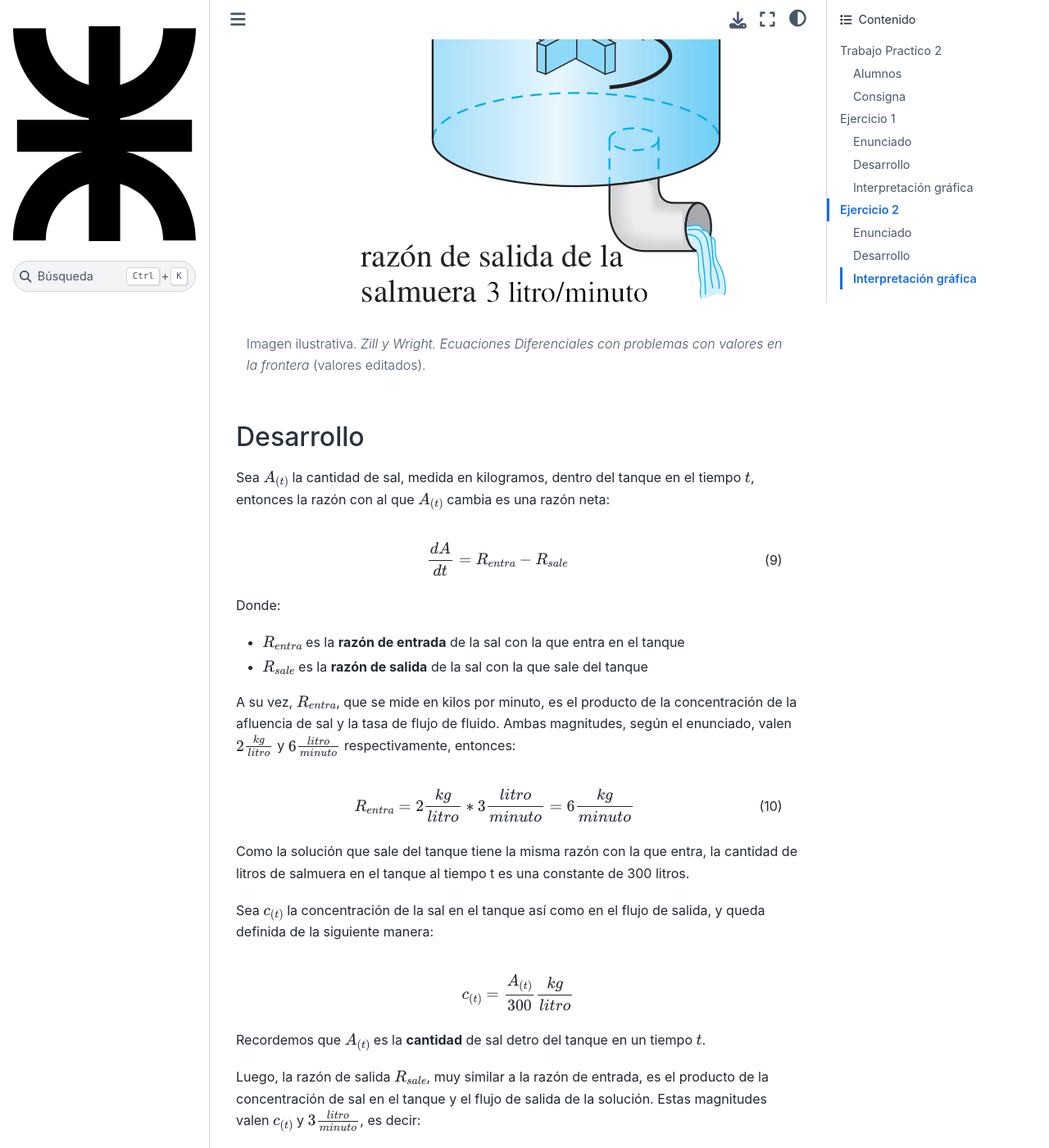
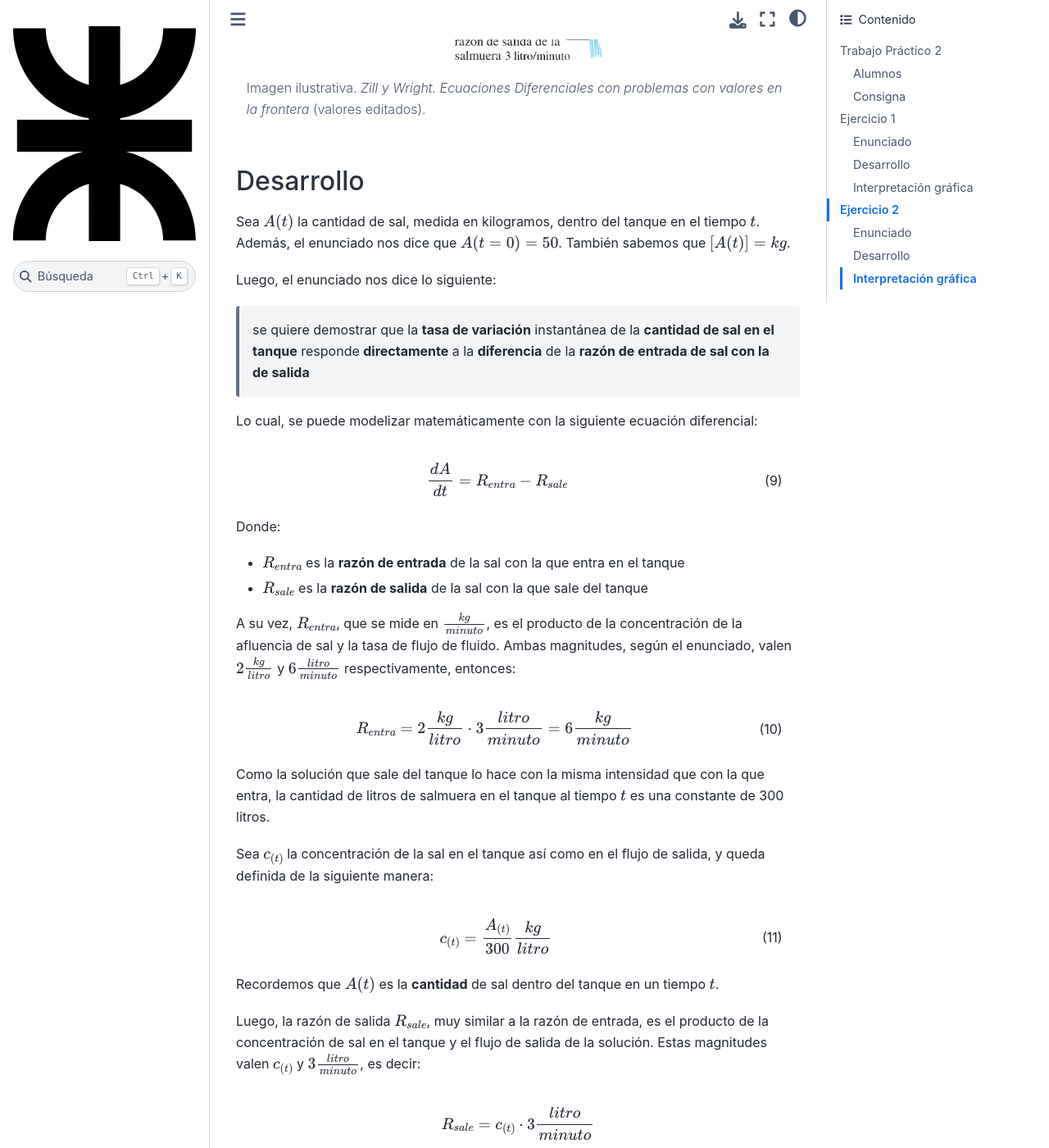
Before and after one commit to gorandp/am2_tp2, a Sphinx documentation site: the page built from docs/index.rst, in a window 1280 px wide and 1400 px high, scrolled down 7783 px. Shown: the whole window at 82% size. Built offline with Sphinx 7.4.7 and the Sphinx Book theme 1.1.4, drawn with Linux system fonts in a browser that asks for light colours; some of the changed text lies outside the part shown.

Commit message:
update - replaced * by · for multiplication - updated problem 2 - added width to image for problem 2

```diff
--- a/docs/index.rst
+++ b/docs/index.rst
@@ -3,10 +3,14 @@
    You can adapt this file completely to your liking, but it should at least
    contain the root `toctree` directive.
 
-Trabajo Practico 2
+Trabajo Práctico 2
 ==================
 
-Fecha límite de entrega: 01-11-21 (23:59 h)
+**Universidad Tecnológica Nacional - Facultad Regional San Nicolás**
+
+**Materia**: Análisis Matemático 2
+
+**Fecha**: 25-10-2021
 
 
 Alumnos
@@ -40,6 +44,10 @@ En el video se debe mostrar:
 
    Se realiza en EQUIPO conformado por 2 o 3 estudiantes (pueden pertenecer a
    especialidades distintas)
+
+.. attention::
+
+   Fecha límite de entrega: 01-11-21 (23:59 h)
 
 .. attention::
 
@@ -193,7 +201,7 @@ por el enunciado :math:`R(t=0) = 5` y la reemplazamos en
 
 .. math::
 
-   \frac {5}{500-5} = C e^{500 k * 0}
+   \frac {5}{500-5} = C e^{500 k · 0}
 
 .. math::
 
@@ -339,6 +347,7 @@ de la salmuera ingresante fuera mayor que el flujo de salida de la del tanque?
 
 
 .. figure:: _static/tanque.png
+   :width: 250
    :alt: tanque
 
    Imagen ilustrativa. `Zill y Wright. Ecuaciones Diferenciales con
@@ -348,9 +357,18 @@ de la salmuera ingresante fuera mayor que el flujo de salida de la del tanque?
 Desarrollo
 ----------
 
-Sea :math:`A_{(t)}` la cantidad de sal, medida en kilogramos, dentro del tanque
-en el tiempo :math:`t`, entonces la razón con al que :math:`A_{(t)}` cambia es
-una razón neta:
+Sea :math:`A(t)` la cantidad de sal, medida en kilogramos, dentro del tanque
+en el tiempo :math:`t`. Además, el enunciado nos dice que :math:`A(t=0) = 50`.
+También sabemos que :math:`[A(t)] = kg`.
+
+Luego, el enunciado nos dice lo siguiente:
+
+  se quiere demostrar que la **tasa de variación** instantánea de la **cantidad
+  de sal en el tanque** responde **directamente** a la **diferencia** de la
+  **razón de entrada de sal con la de salida**
+
+Lo cual, se puede modelizar matemáticamente con la siguiente ecuación
+diferencial:
 
 .. math::
    :label: ec-dif-inicial
@@ -364,28 +382,29 @@ Donde:
 - :math:`R_{sale}` es la **razón de salida** de la sal con la que sale del
   tanque
 
-A su vez, :math:`R_{entra}`, que se mide en kilos por minuto, es el producto
-de la concentración de la afluencia de sal y la tasa de flujo de fluido.
-Ambas magnitudes, según el enunciado, valen :math:`2 \frac {kg}{litro}` y
-:math:`6 \frac {litro}{minuto}` respectivamente, entonces:
+A su vez, :math:`R_{entra}`, que se mide en :math:`\frac {kg}{minuto}`, es el
+producto de la concentración de la afluencia de sal y la tasa de flujo de
+fluido. Ambas magnitudes, según el enunciado, valen :math:`2 \frac {kg}{litro}`
+y :math:`6 \frac {litro}{minuto}` respectivamente, entonces:
 
 .. math::
    :label: def-r-entra
 
-   R_{entra} = 2 \frac {kg}{litro} * 3 \frac {litro}{minuto} = 6 \frac {kg}{minuto}
+   R_{entra} = 2 \frac {kg}{litro} · 3 \frac {litro}{minuto} = 6 \frac {kg}{minuto}
 
-Como la solución que sale del tanque tiene la misma razón con la que entra, la
-cantidad de litros de salmuera en el tanque al tiempo t es una constante de
-300 litros.
+Como la solución que sale del tanque lo hace con la misma intensidad que con
+la que entra, la cantidad de litros de salmuera en el tanque al tiempo
+:math:`t` es una constante de 300 litros.
 
 Sea :math:`c_{(t)}` la concentración de la sal en el tanque así como en el
 flujo de salida, y queda definida de la siguiente manera:
 
 .. math::
+   :label: def-concentracion-tanque
 
    c_{(t)} = \frac { A_{(t)} }{300} \frac {kg}{litro}
 
-Recordemos que :math:`A_{(t)}`  es la **cantidad** de sal detro del tanque
+Recordemos que :math:`A(t)`  es la **cantidad** de sal dentro del tanque
 en un tiempo :math:`t`.
 
 Luego, la razón de salida :math:`R_{sale}`, muy similar a la razón de
@@ -395,7 +414,7 @@ de salida de la solución. Estas magnitudes valen :math:`c_{(t)}` y
 
 .. math::
 
-   R_{sale} = c_{(t)} * 3 \frac {litro}{minuto}
+   R_{sale} = c_{(t)} · 3 \frac {litro}{minuto}
 
 Reemplazamos la definición de :math:`c_{(t)}`, simplificamos y nos queda:
 
@@ -429,21 +448,11 @@ más, a no ser que sea necesario explicitarlas. Entonces:
 
    \frac {dA}{dt} + \frac { A_{(t)} }{100} = 6
 
-La ecuación :math:numref:`ec-dif-mod-mat` es la modelización matemática del
-problema planteado, la cual es una ecuación diferencial ordinaria de primer
-orden.
+La ecuación :math:numref:`ec-dif-mod-mat` es la **modelización matemática** del
+problema planteado, la cual es una **ecuación diferencial lineal de primer
+orden**.
 
-Si :math:`R_{entra}` y :math:`R_{sale}` son las razones de entrada y de salida
-de las soluciones de salmuera, entonces hay tres posibilidades:
-
-#. :math:`R_{entra} = R_{sale}`
-#. :math:`R_{entra} > R_{sale}`
-#. :math:`R_{entra} < R_{sale}`
-
-En el análisis que conduce a la ecuación :math:numref:`ec-dif-mod-mat` se tomo
-la relación :math:`R_{entra} = R_{sale}`.
-
-Para encontrar la función solución :math:`A_{(t)}` se utiliza método del
+Para encontrar la función solución :math:`A(t)` se utiliza método del
 factor integrante. Según :math:numref:`ec-dif-mod-mat` se definen:
 
 .. math::
@@ -470,68 +479,128 @@ integrante nos queda:
 
 .. math::
 
-   \frac {dA}{dt} * u_{(t)} + \frac { A_{(t)} }{100} * u_{(t)} = 6 * u_{(t)}
+   \frac {dA}{dt} · u_{(t)} + \frac { A_{(t)} }{100} · u_{(t)} = 6 · u_{(t)}
 
 Sustituimos con :math:numref:`factor-integrante`:
 
 .. math::
 
-   \frac {dA}{dt} * e^{\frac {t}{100}} + \frac { A_{(t)} }{100} *
-   e^{\frac {t}{100}} = 6 * e^{\frac {t}{100}}
+   \frac {dA}{dt} · e^{\frac {t}{100}} + \frac { A_{(t)} }{100} ·
+   e^{\frac {t}{100}} = 6 · e^{\frac {t}{100}}
 
 Notamos que el miembro izquierdo de la expresión anterior es igual a la
-derivada del producto entre :math:`A_{(t)}` y :math:`e^{\frac {t}{100}}`, por
-lo que se puede reescribir como:
+derivada del producto entre :math:`A(t)` y :math:`e^{\frac {t}{100}}`, por
+lo que la expresión anterior se puede reescribir como:
 
 .. math::
 
-   \frac {d}{dt} (A_{(t)} * e^{\frac {t}{100}}) = 6 * e^{\frac {t}{100}}
+   \frac {d}{dt} (A_{(t)} · e^{\frac {t}{100}}) = 6 · e^{\frac {t}{100}}
 
 Integramos ambos miembros:
 
 .. math::
 
-   \int \frac {d}{dt} (A_{(t)} * e^{\frac {t}{100}}) dt = \int 6 *
+   \int \frac {d}{dt} (A_{(t)} · e^{\frac {t}{100}}) dt = \int 6 ·
    e^{\frac {t}{100}} dt
 
 .. math::
 
-   A_{(t)} * e^{\frac {t}{100}} = 600 * e^{\frac {t}{100}} + C
+   A_{(t)} · e^{\frac {t}{100}} = 600 · e^{\frac {t}{100}} + C
 
 Tal que :math:`C` es una constante de integración.
 
-Por último, despejando :math:`A_{(t)}`, obtenemos la **solución general** de la
+Por último, despejando :math:`A(t)`, obtenemos la **solución general** de la
 ecuación diferencial ordinaria de primer orden:
 
 .. math::
    :label: solucion-tanque-general
 
-   A_{(t)} = 600 + C * e^{\frac {-t}{100}}
+   A_{(t)} = 600 + C · e^{\frac {-t}{100}}
 
 Por la condición inicial dada en el enunciado, sabemos que :math:`A(t=0) = 50`.
 Sustituimos esta condición inicial en :math:numref:`solucion-tanque-general`:
 
 .. math::
 
-   50 = 600 + C * e^{\frac {0}{100}}
+   50 = 600 + C · e^{\frac {0}{100}}
 
 .. math::
 
-   -550 = C * 1 \implies C = -550
+   -550 = C · 1 \implies C = -550
 
 Reemplazamos en :math:numref:`solucion-tanque-general`:
 
 .. math::
    :label: solucion-tanque-particular
 
-   A_{(t)} = 600 - 550 * e^{\frac {-t}{100}}
+   A_{(t)} = 600 - 550 · e^{\frac {-t}{100}}
 
 Y obtenemos :math:numref:`solucion-tanque-particular` que es la **solución
 particular** de nuestro modelo planteado inicialmente.
 
+Ahora, resolveremos la primer incógnita de nuestro problema, y es, si hay o no
+una tendencia en la cantidad de sal depositada pasado un período largo de
+tiempo. Para esto observamos la cantidad de sal depositada en el tanque para
+distintos valores temporales.
+
+.. list-table:: List tables can have captions like this one.
+    :widths: 10 10 5 10 10
+    :header-rows: 1
+
+    * - :math:`t` [minutos]
+      - :math:`A(t)` [kg]
+      -
+      - :math:`t` [minutos]
+      - :math:`A(t)` [kg]
+    * - 0
+      - 50
+      -
+      - 200
+      - 525.56
+    * - 50
+      - 266.4
+      -
+      - 300
+      - 572.61
+    * - 100
+      - 397.66
+      -
+      - 400
+      - 589.92
+    * - 150
+      - 477.27
+      -
+      - 500
+      - 596.29
+
+
 .. todo::
 
    Resolver incógnita a plantear en el enunciado
+
+
+.. todo::
+
+   Resolver incógnita a plantear en el enunciado
+
+
+Por último, se pide lo siguiente:
+
+  ¿Cuánta sal se depositará en en el tanque si el ritmo de entrada
+  de la salmuera ingresante fuera mayor que el flujo de salida de la del
+  tanque?
+
+En el análisis que conduce a la ecuación :math:numref:`ec-dif-mod-mat` se tomo
+la relación :math:`R_{entra} = R_{sale}`, pero esta relación puede ser de 3
+formas:
+
+#. :math:`R_{entra} = R_{sale}`
+#. :math:`R_{entra} > R_{sale}`
+#. :math:`R_{entra} < R_{sale}`
+
+.. todo::
+
+   Resolver último cuestionante
 
 
 Interpretación gráfica
```
Also changed, not shown: other parts of docs/index.rst (+1 -1 lines), 6 other files.
